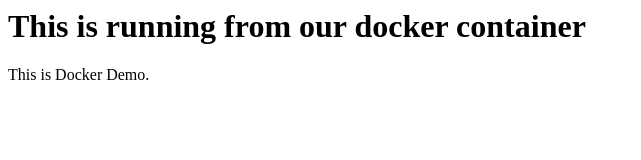
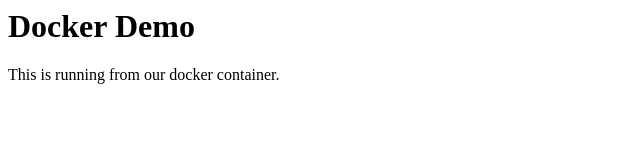
Before and after one commit to henryhoang/Docker-Apache2, a plain HTML site: page index.html in a window 1280 px wide. Shown: the whole page, without its empty margins (0-641 px from the left). Drawn offline with Linux system fonts and the light colour scheme.

Commit message:
Update index.html

```diff
--- a/index.html
+++ b/index.html
@@ -1,6 +1,6 @@
 <html>
 <body>
-<h1>This is running from our docker container</h1>
-<p>This is Docker Demo.</p>
+<h1>Docker Demo</h1>
+<p>This is running from our docker container.</p>
 </body>
 </html>
```
